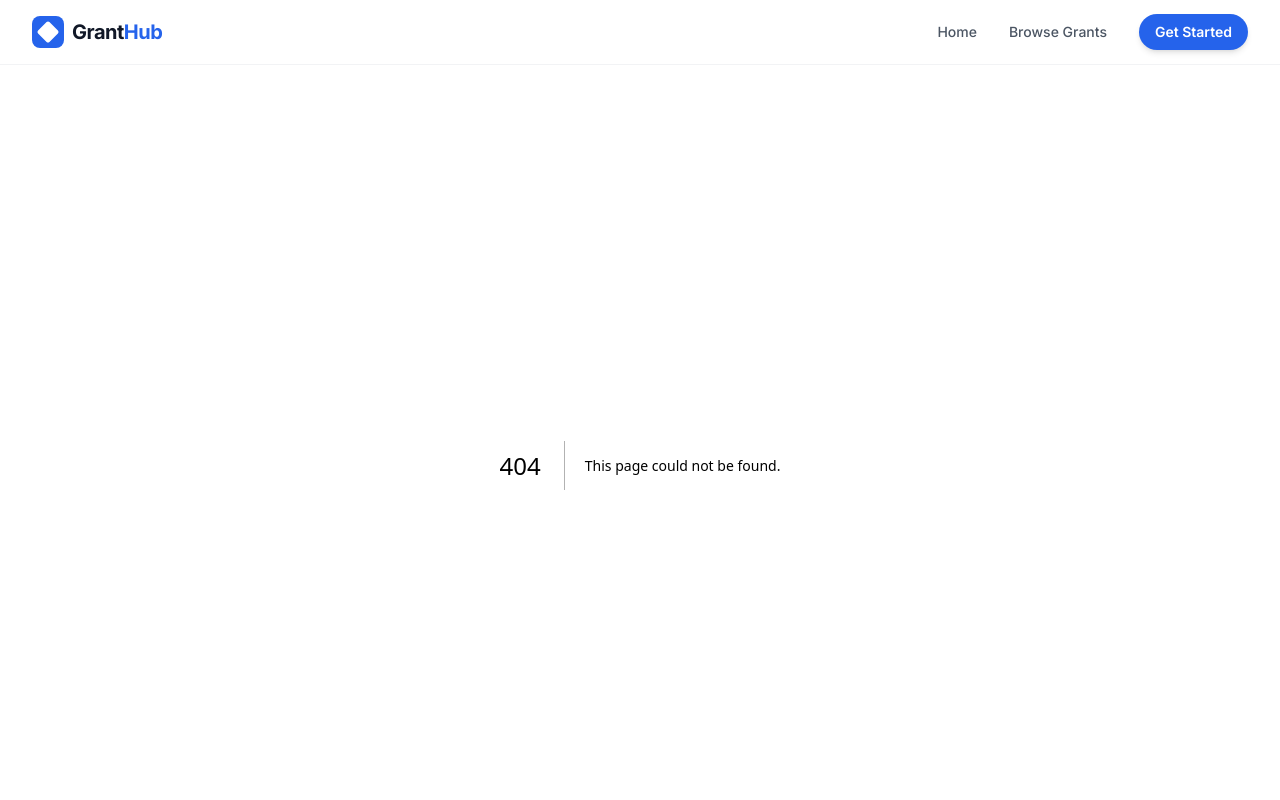
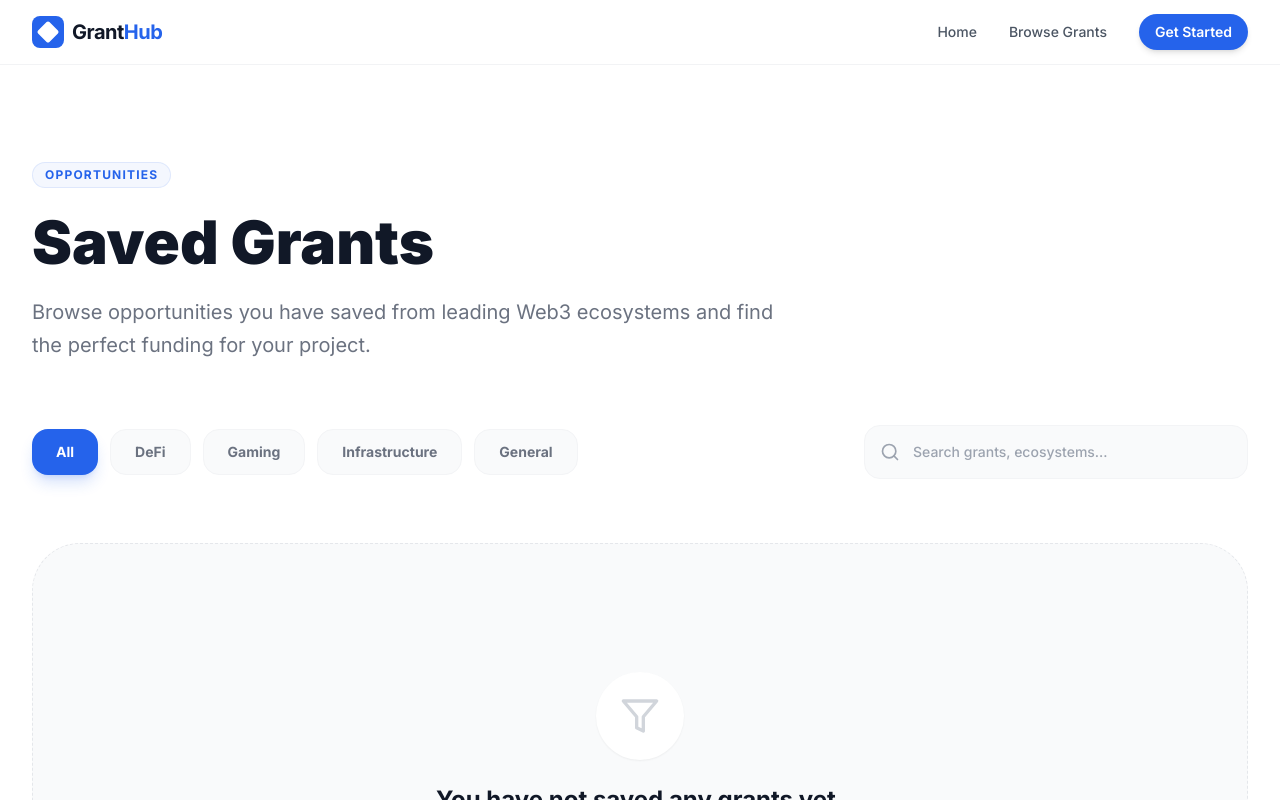
Before and after one commit to dev-omaFrank/W3AGH, a Next.js app: page /saved in a window 1280 px wide. Before the commit this address had no page. Shown: the top 800 px of the page. Built offline with nearby package versions, Linux system fonts and the light colour scheme.

Commit message:
created save page, stored save grants and displayed them on saved grants page

```diff
--- a/app/grants/page.tsx
+++ b/app/grants/page.tsx
@@ -1,8 +1,34 @@
+"use client";
+
 import grants from '@/app/data/grants.json';
 import GrantCard from '@/components/GrantCard';
 import { Search, Filter } from 'lucide-react';
+import { useLocalStorage } from '@/hooks/useLocalStorage';
+import { useState } from 'react';
+
 
 export default function GrantsPage() {
+  const [savedGrants, setSavedGrants] = useLocalStorage<string[]>(
+    "savedGrants",
+    []
+  );
+
+  const [toast, setToast] = useState<string | null>(null);
+
+  const toggleSave = (id: string) => {
+    setSavedGrants((prev) => {
+      const isSaved = prev.includes(id);
+
+      setToast(isSaved ? "Removed from saved" : "Saved to favorites 🔥");
+
+      return isSaved
+        ? prev.filter((g) => g !== id)
+        : [...prev, id];
+    });
+
+    setTimeout(() => setToast(null), 2000);
+  };
+
   return (
     <div className="bg-white min-h-screen py-16 sm:py-24">
       <div className="max-w-7xl mx-auto px-4 sm:px-6 lg:px-8">
@@ -52,7 +78,7 @@ export default function GrantsPage() {
         {/* Grants Grid */}
         <div className="grid grid-cols-1 sm:grid-cols-2 lg:grid-cols-3 gap-10">
           {grants.map((grant) => (
-            <GrantCard key={grant.id} grant={grant} />
+            <GrantCard key={grant.id} grant={grant} toggleSave={toggleSave} saved={savedGrants.includes(grant.id)}/>
           ))}
         </div>
 
@@ -67,6 +93,11 @@ export default function GrantsPage() {
           </div>
         )}
       </div>
+      {toast && (
+        <div className="fixed bottom-6 right-6 bg-gray-900 text-white px-4 py-3 rounded-xl shadow-lg text-sm font-medium animate-fade-in">
+          {toast}
+        </div>
+      )}
     </div>
   );
 }
--- /dev/null
+++ b/app/saved/page.tsx
@@ -0,0 +1,125 @@
+"use client";
+
+import grantsData from "@/app/data/grants.json";
+import GrantCard from "@/components/GrantCard";
+import { Search, Filter } from "lucide-react";
+import { useState, useEffect, useMemo } from "react";
+import type { Grant } from "@/types/grant"; // (recommended type)
+
+export default function SavedGrantsPage() {
+  const [savedIds, setSavedIds] = useState<string[]>([]);
+
+  // Load saved IDs from localStorage
+  useEffect(() => {
+    const ids: string[] = JSON.parse(
+      localStorage.getItem("savedGrants") || "[]"
+    );
+    setSavedIds(ids);
+  }, []);
+
+  // Derive saved grants from IDs (no extra state needed)
+  const savedGrants = useMemo(() => {
+    return grantsData.filter((grant) => savedIds.includes(grant.id));
+  }, [savedIds]);
+
+  // optional toast placeholder (keep if you already use it elsewhere)
+  const toast = null;
+
+  const toggleSave = (id: string) => {
+    const updated = savedIds.includes(id)
+      ? savedIds.filter((g) => g !== id)
+      : [...savedIds, id];
+
+    setSavedIds(updated);
+    localStorage.setItem("savedGrants", JSON.stringify(updated));
+  };
+
+  return (
+    <div className="bg-white min-h-screen py-16 sm:py-24">
+      <div className="max-w-7xl mx-auto px-4 sm:px-6 lg:px-8">
+        {/* Header */}
+        <div className="max-w-3xl mb-16">
+          <div className="inline-flex items-center px-3 py-1 rounded-full text-xs font-bold tracking-widest uppercase bg-primary/5 text-primary mb-6 border border-primary/10">
+            Opportunities
+          </div>
+
+          <h1 className="text-4xl font-black text-gray-900 sm:text-6xl mb-6 leading-tight">
+            Saved Grants
+          </h1>
+
+          <p className="text-xl text-gray-500 leading-relaxed">
+            Browse opportunities you have saved from leading Web3 ecosystems and
+            find the perfect funding for your project.
+          </p>
+        </div>
+
+        {/* Filter + Search (unchanged UI) */}
+        <div className="flex flex-col md:flex-row gap-6 mb-16 items-center justify-between">
+          <div className="flex flex-wrap gap-3 w-full md:w-auto">
+            {["All", "DeFi", "Gaming", "Infrastructure", "General"].map(
+              (category) => (
+                <button
+                  key={category}
+                  className={`px-6 py-3 rounded-2xl text-sm font-bold transition-all duration-300 active:scale-95 ${
+                    category === "All"
+                      ? "bg-primary text-white shadow-lg shadow-primary/20"
+                      : "bg-gray-50 text-gray-500 hover:bg-gray-100 border border-gray-100"
+                  }`}
+                >
+                  {category}
+                </button>
+              )
+            )}
+          </div>
+
+          <div className="relative w-full md:w-96 group">
+            <div className="absolute inset-y-0 left-0 pl-4 flex items-center pointer-events-none">
+              <Search className="h-5 w-5 text-gray-400 group-focus-within:text-primary transition-colors" />
+            </div>
+
+            <input
+              type="text"
+              placeholder="Search grants, ecosystems..."
+              className="block w-full pl-12 pr-4 py-4 bg-gray-50 border border-gray-100 rounded-2xl text-sm font-medium focus:outline-none focus:ring-2 focus:ring-primary/20 focus:border-primary transition-all"
+            />
+          </div>
+        </div>
+
+        {/* Grants Grid */}
+        <div className="grid grid-cols-1 sm:grid-cols-2 lg:grid-cols-3 gap-10">
+          {savedGrants.map((grant) => (
+            <GrantCard
+              key={grant.id}
+              grant={grant}
+              toggleSave={toggleSave}
+              saved={savedIds.includes(grant.id)}
+            />
+          ))}
+        </div>
+
+        {/* Empty State */}
+        {savedGrants.length === 0 && (
+          <div className="text-center py-32 bg-gray-50 rounded-[3rem] border border-dashed border-gray-200">
+            <div className="inline-flex p-6 rounded-full bg-white shadow-sm mb-6">
+              <Filter className="w-10 h-10 text-gray-300" />
+            </div>
+
+            <h3 className="text-2xl font-bold text-gray-900 mb-2">
+              You have not saved any grants yet.
+            </h3>
+
+            <p className="text-gray-500 text-lg">
+              Try saving grants from the browse page.
+            </p>
+          </div>
+        )}
+      </div>
+
+      {toast && (
+        <div className="fixed bottom-6 right-6 bg-gray-900 text-white px-4 py-3 rounded-xl shadow-lg text-sm font-medium animate-fade-in">
+          {toast}
+        </div>
+      )}
+    </div>
+  );
+}
--- a/components/GrantCard.tsx
+++ b/components/GrantCard.tsx
@@ -11,9 +11,11 @@ interface GrantCardProps {
     stage: string;
     funding: string;
   };
+  toggleSave: (id:string) => void;
+  saved?: boolean;
 }
 
-const GrantCard = ({ grant }: GrantCardProps) => {
+const GrantCard = ({ grant , toggleSave, saved}: GrantCardProps) => {
   const getIcon = (category: string) => {
     switch (category.toLowerCase()) {
       case 'defi': return <Wallet className="w-5 h-5" />;
@@ -57,6 +59,24 @@ const GrantCard = ({ grant }: GrantCardProps) => {
             <span className="text-sm font-bold text-gray-900">{grant.funding}</span>
           </div>
 
+          <div style={{ display: 'flex', justifyContent: 'space-around', width: '30%' }}>
+            <button onClick={() => toggleSave?.(grant.id)}
+              className={`
+              inline-flex items-center justify-center w-10 h-10 rounded-full bg-gray-50 text-gray-400 group-hover:bg-primary group-hover:text-white transition-all duration-300 shadow-sm
+                ${saved
+                  ? "bg-primary text-white"
+                  : "bg-gray-50 text-gray-400 group-hover:bg-primary group-hover:text-white"
+                }
+              `}
+              title={saved ? "saved" : "save" }
+            >
+               <svg  xmlns="http://www.w3.org/2000/svg" width="24" height="24"
+                fill="currentColor" viewBox="0 0 24 24" >
+                {/* <!--Boxicons v3.0.8 https://boxicons.com | License  https://docs.boxicons.com/free--> */}
+                <path d="M18 2H6c-1.1 0-2 .9-2 2v17c0 .36.19.69.5.87s.69.18 1 0l6.5-3.72 6.5 3.72c.15.09.32.13.5.13s.35-.04.5-.13c.31-.18.5-.51.5-.87V4c0-1.1-.9-2-2-2m0 8v9.28l-5.5-3.14a.98.98 0 0 0-.99 0l-5.5 3.14V4h12v6Z"></path>
+                </svg>
+             </button>
+
             <Link
               href={`/grants/${grant.id}`}
               className="inline-flex items-center justify-center w-10 h-10 rounded-full bg-gray-50 text-gray-400 group-hover:bg-primary group-hover:text-white transition-all duration-300 shadow-sm"
@@ -66,6 +86,7 @@ const GrantCard = ({ grant }: GrantCardProps) => {
           </div>
         </div>
       </div>
+    </div>
   );
 };
 
--- /dev/null
+++ b/hooks/useLocalStorage.ts
@@ -0,0 +1,32 @@
+"use client";
+
+import { useState, useEffect } from "react";
+
+export function useLocalStorage<T>(key: string, initialValue: T){
+    const [storedValue, setStoredValue] = useState<T>(initialValue);
+
+    useEffect(() => {
+        try{
+            const item = window.localStorage.getItem(key);
+            if(item){
+                setStoredValue(JSON.parse(item));
+            }
+        }catch(error){
+            console.error(`Error reading localstorage key ${key}: error`);
+        }
+    }, [key]);
+
+    const setValue = (value: T | ((val: T) => T)) => {
+        try {
+            const valueToStore = value instanceof Function ? value(storedValue) : value;
+
+            setStoredValue(valueToStore)
+
+            window.localStorage.setItem(key, JSON.stringify(valueToStore))
+        } catch (error) {
+            console.error(`Error setting localstorage key "${key}": `, error)
+        }
+    }
+
+    return [storedValue, setValue] as const;
+}
```
Also changed, not shown: 1 other file (tests, documents, lock files or other folders). Lines whose indentation alone changed are shown as unchanged.
